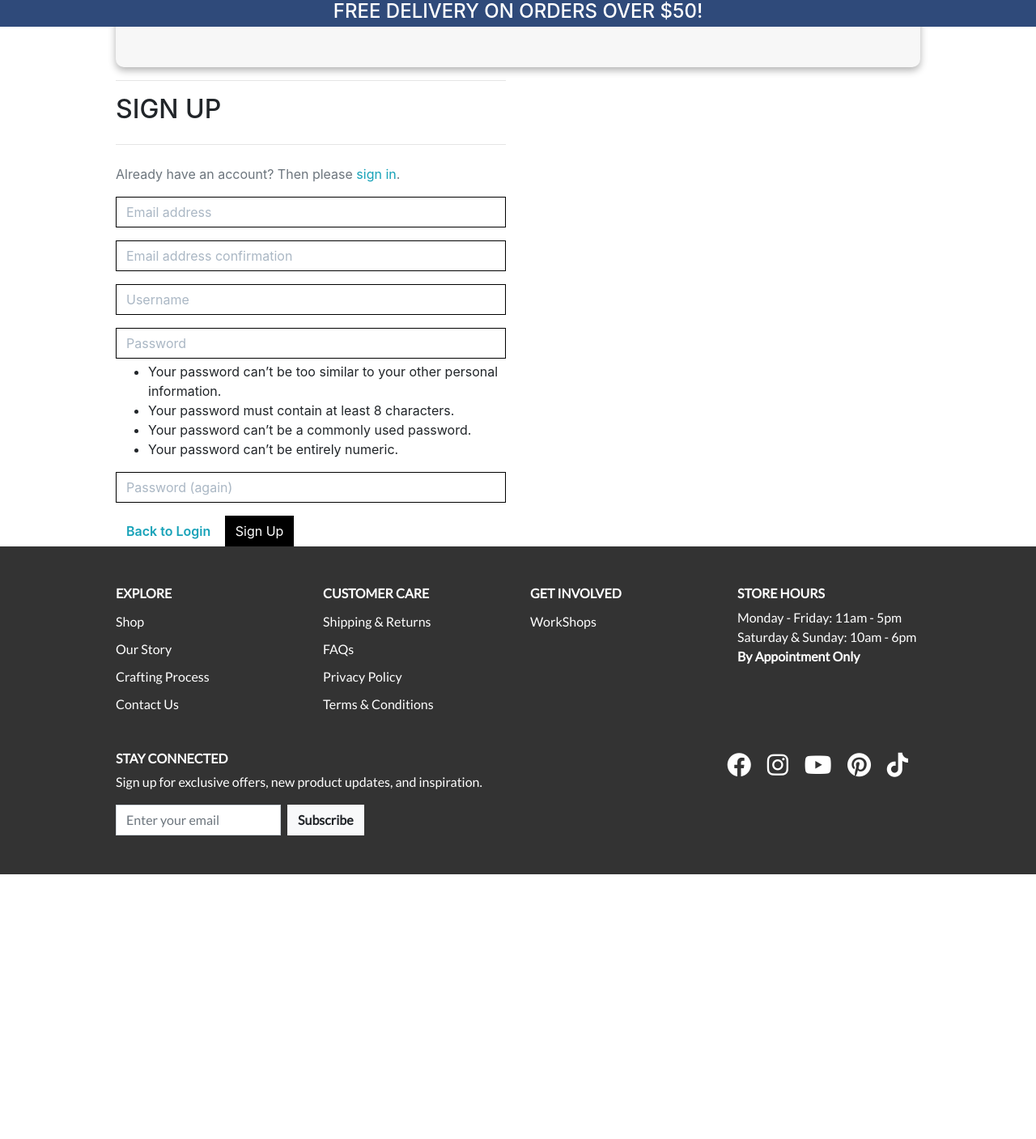
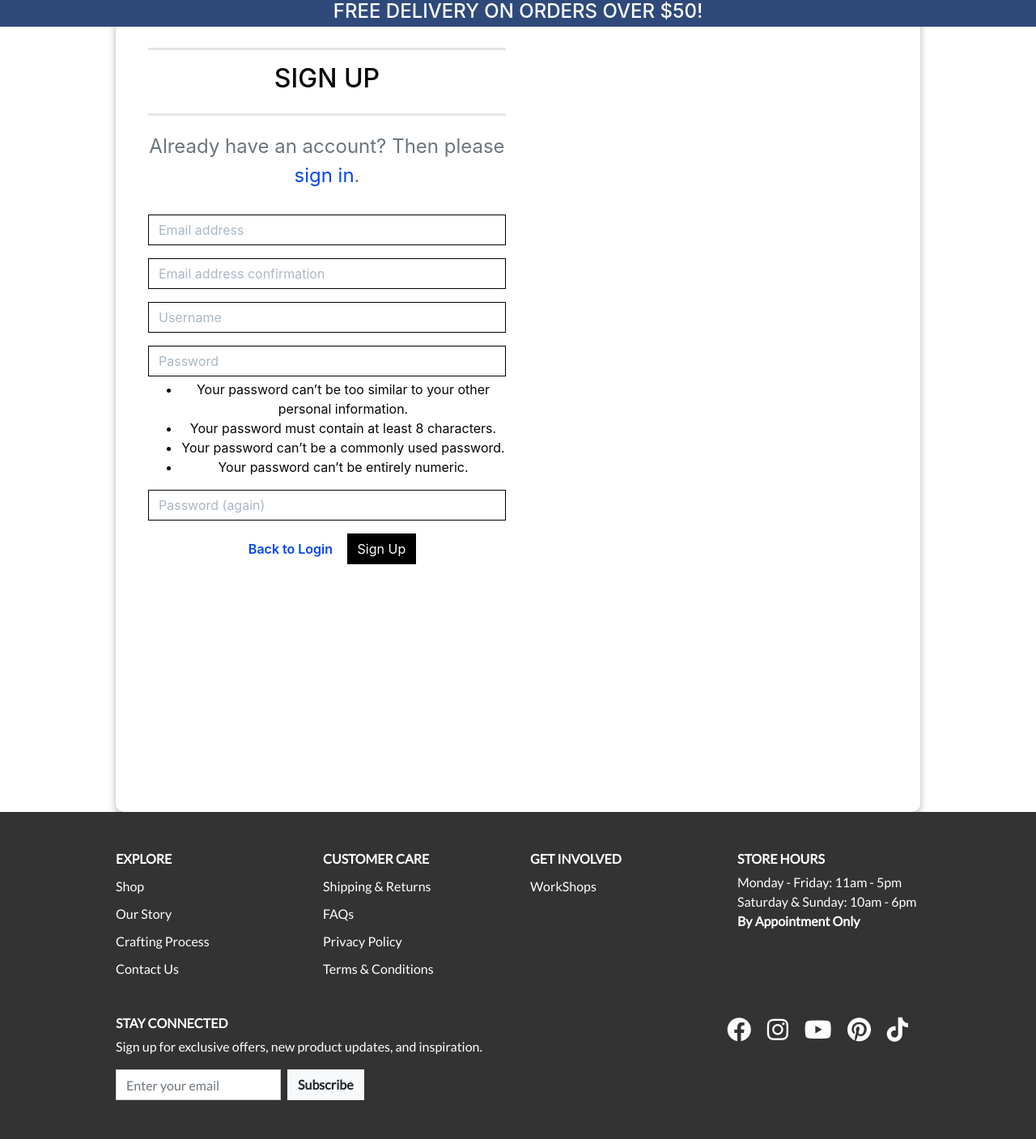
Before and after one commit to Volneirj/project_v_ci_v1, a Django app: page /accounts/signup/ in a window 1280 px wide. Shown: the part 161-1568 px from the top of the page at 81% size. Before the commit the page ends 1241 px from the top, so only its background shows below. Run offline with Django 5.2, Linux system fonts and the light colour scheme; some libraries are stand-ins or nearby versions.

Commit message:
Fix footer to the botton of the page

```diff
--- a/bag/templates/bag/bag.html
+++ b/bag/templates/bag/bag.html
@@ -11,7 +11,7 @@
 {% endblock %}
 
 {% block content %}
-    <div class="overlay"></div>
+<div class="overlay clearover">
     <div class="container mb-2">
         <div class="row">
             <div class="col">
@@ -134,6 +134,7 @@
             </div>
         </div>
     </div>
+</div>
 {% endblock %}
 
 {% block postloadjs %}
--- a/checkout/templates/checkout/checkout.html
+++ b/checkout/templates/checkout/checkout.html
@@ -15,7 +15,7 @@
 {% endblock %}
 
 {% block content %}
-    <div class="overlay"></div>
+    <div class="overlay clearover"></div>
     <div class="container">
         <div class="row">
             <div class="col">
--- a/checkout/templates/checkout/checkout_success.html
+++ b/checkout/templates/checkout/checkout_success.html
@@ -14,7 +14,7 @@
 {% endblock %}
 
 {% block content %}
-    <div class="overlay"></div>
+    <div class="overlay clearover"></div>
     <div class="container text-center">
         <div class="row">
             <div class="col">
--- a/products/templates/products/add_product.html
+++ b/products/templates/products/add_product.html
@@ -10,7 +10,7 @@
 {% endblock %}
 
 {% block content %}
-    <div class="overlay"></div>
+<div class="overlay">
     <div class="container">
         <div class="row">
             <div class="col-12 col-md-6">
@@ -40,6 +40,7 @@
             </div>
         </div>
     </div>
+</div>
 {% endblock %}
 
 {% block postloadjs %}
--- a/products/templates/products/product_detail.html
+++ b/products/templates/products/product_detail.html
@@ -10,7 +10,7 @@
 {% endblock %}
 
 {% block content %}
-    <div class="overlay"></div>
+<div class="overlay">
     <div class="container-fluid">
         <div class="row">
             <div class="col-12 col-md-6 col-lg-4 offset-lg-2">
@@ -110,6 +110,7 @@
             </div>
         </div>
     </div>
+</div>
 {% endblock %}
 
 {% block postloadjs %}
--- a/products/templates/products/products.html
+++ b/products/templates/products/products.html
@@ -10,7 +10,7 @@
 {% endblock %}
 
 {% block content %}
-    <div class="overlay">
+<div class="overlay">
     <div class="container-fluid">
         <div class="row">
             <div class="col text-center mt-3">
--- a/profiles/templates/profiles/profile.html
+++ b/profiles/templates/profiles/profile.html
@@ -14,7 +14,7 @@
 {% endblock %}
 
 {% block content %}
-    <div class="overlay"></div>
+<div class="overlay clearover">
     <div class="container">
         <div class="row">
             <div class="col">
@@ -73,6 +73,7 @@
             </div>
         </div>
     </div>
+</div>
 {% endblock %}
 
 {% block postloadjs %}
--- a/static/css/base.css
+++ b/static/css/base.css
@@ -7,6 +7,10 @@ body {
         color: #ffffff;
         font-family: 'Lato';
     }
+}
+
+hr {
+    border-top: 3px solid rgba(0, 0, 0, .1);
 }
 
 .homepage-background {
@@ -267,7 +271,7 @@ a.category-badge>span.badge:hover {
 }
 
 .allauth-form-inner-content a {
-	color: #17a2b8; /* text-info */
+	color: #0146f0; /* text-info */
 }
 
 /* Product Form */
@@ -335,12 +339,13 @@ a.category-badge>span.badge:hover {
 
 /* overlay  settings */
 .overlay {
-    background: #f7f7f7;
+    background: #fae1fa;
     padding: 40px;
     text-align: center;
     border-radius: 10px;
     box-shadow: 0 4px 10px rgba(0, 0, 0, 0.3);
-    color: #fff;
+    color: #060606;
+    min-height: 1000px;
 }
 
 .overlay h1 {
@@ -353,3 +358,8 @@ a.category-badge>span.badge:hover {
     margin: 20px 0 30px;
     font-weight: 400;
 }
+
+.clearover {
+    background: #ffffff !important;
+
+}
--- a/templates/allauth/account/base.html
+++ b/templates/allauth/account/base.html
@@ -1,8 +1,8 @@
 {% extends "base.html" %}
 
 {% block content %}
-    <div class="container header-container">
-        <div class="overlay"></div>
+<div class="container header-container">
+    <div class="overlay clearover">
         <div class="row">
             <div class="col-12 col-md-6">
                 <div class="allauth-form-inner-content">
@@ -12,4 +12,5 @@
             </div>
         </div>
     </div>
+</div>
 {% endblock %}
```
Also changed, not shown: templates/base.html (+4 -5 lines), db.sqlite3, 1 other file. Lines whose indentation alone changed are shown as unchanged.
